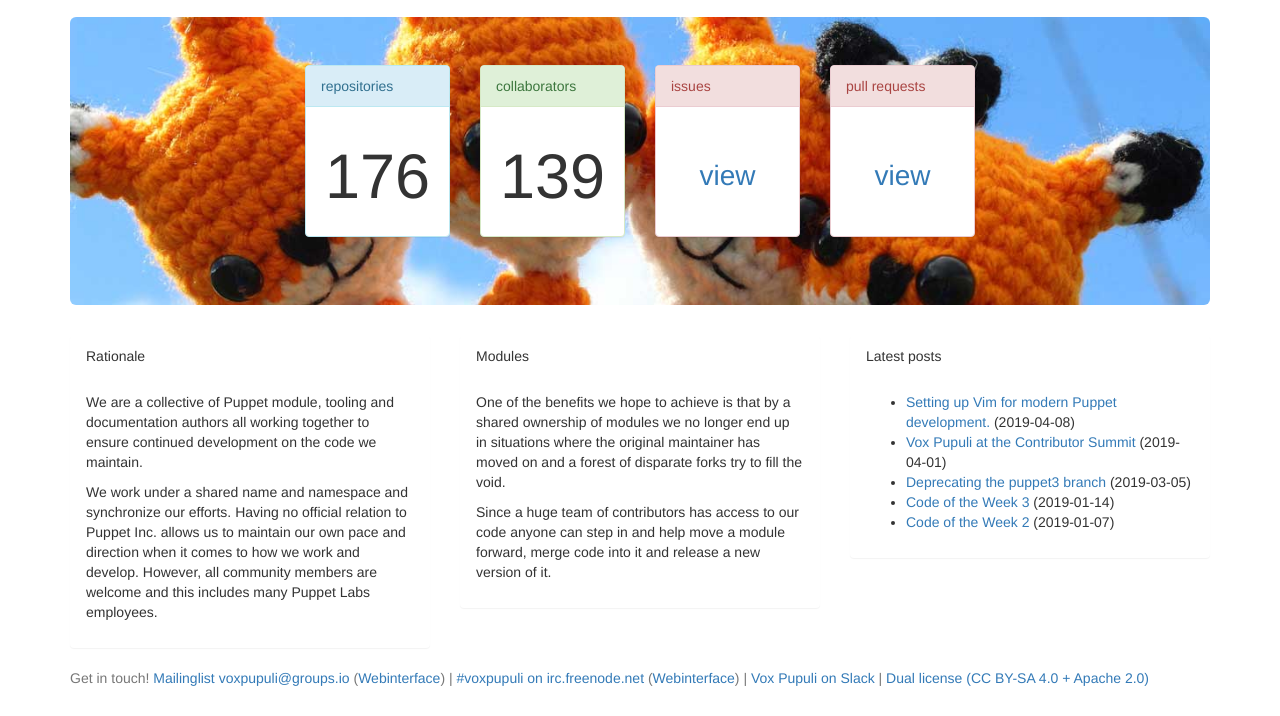
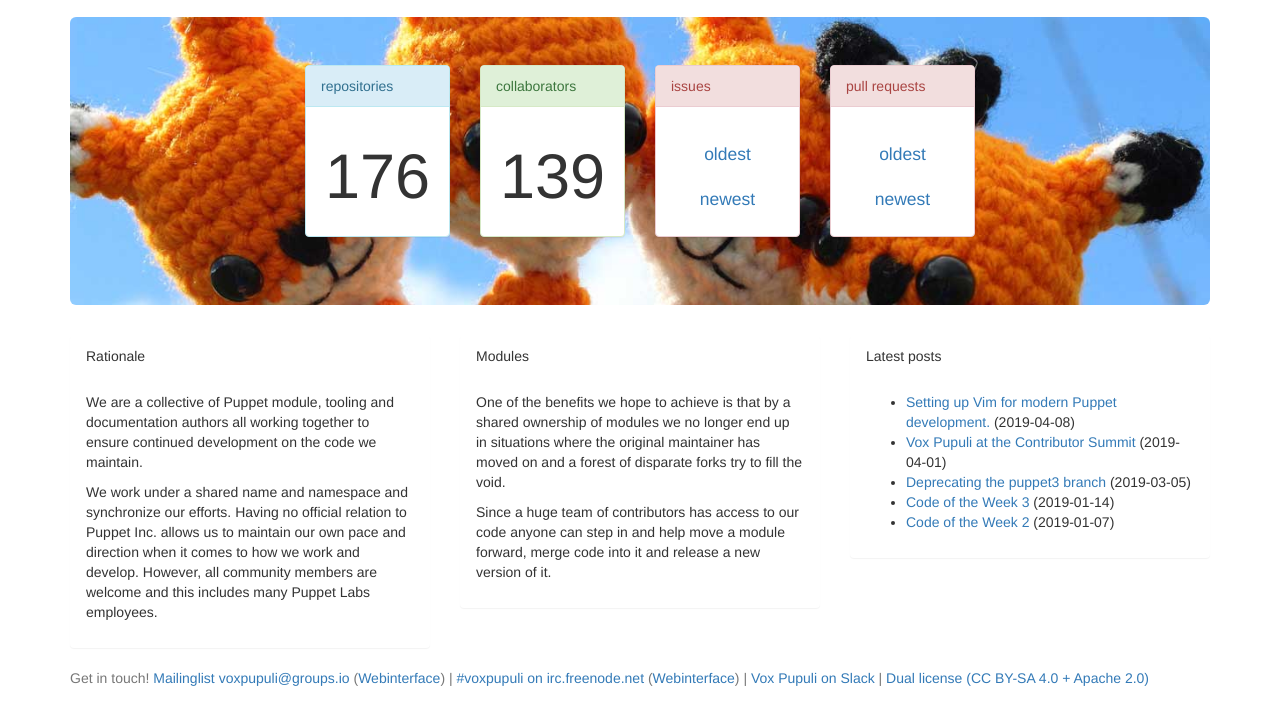
Before and after one commit to voxpupuli/voxpupuli.github.io, a Jekyll site: the page built from index.html, in a window 1280 px wide, cut to the strip 184-900 px from the top of the page. Built offline with Jekyll 4.4.1, drawn with Linux system fonts in a browser that asks for light colours; nearby versions of some CDN libraries.

Commit message:
Add old/new stats sorting

```diff
--- a/index.html
+++ b/index.html
@@ -29,7 +29,8 @@ layout: default
         issues
       </div>
       <div class="panel-body">
-        <h1 id="pr-count"><a href="https://github.com/issues?q=is%3Aopen+is%3Aissue+user%3Avoxpupuli+archived%3Afalse+sort%3Acreated-asc">view</a></h1>
+        <h1 class="github-stat"><a href="https://github.com/issues?q=is%3Aopen+is%3Aissue+user%3Avoxpupuli+archived%3Afalse+sort%3Acreated-asc">oldest</a></h1>
+        <h1 class="github-stat"><a href="https://github.com/issues?q=is%3Aopen+is%3Aissue+user%3Avoxpupuli+archived%3Afalse+sort%3Acreated-desc">newest</a></h1>
       </div>
     </div>
   </div>
@@ -39,7 +40,8 @@ layout: default
         pull requests
       </div>
       <div class="panel-body">
-        <h1 id="pr-count"><a href="https://github.com/pulls?q=is%3Aopen+is%3Apr+user%3Avoxpupuli+archived%3Afalse+sort%3Acreated-asc">view</a></h1>
+        <h1 class="github-stat"><a href="https://github.com/pulls?q=is%3Aopen+is%3Apr+user%3Avoxpupuli+archived%3Afalse+sort%3Acreated-asc">oldest</a></h1>
+        <h1 class="github-stat"><a href="https://github.com/pulls?q=is%3Aopen+is%3Apr+user%3Avoxpupuli+archived%3Afalse+sort%3Acreated-desc">newest</a></h1>
       </div>
     </div>
   </div>
--- a/static/css/site.css
+++ b/static/css/site.css
@@ -20,9 +20,9 @@
   white-space: nowrap;
 }
 
-#pr-count {
-  font-size: 2em;
-  line-height: 2.45em;
+.panel-body .github-stat {
+  font-size: 1.25em;
+  line-height: 1.4em;
 }
 
 /* minimal styling for the docs index page listing */
```
